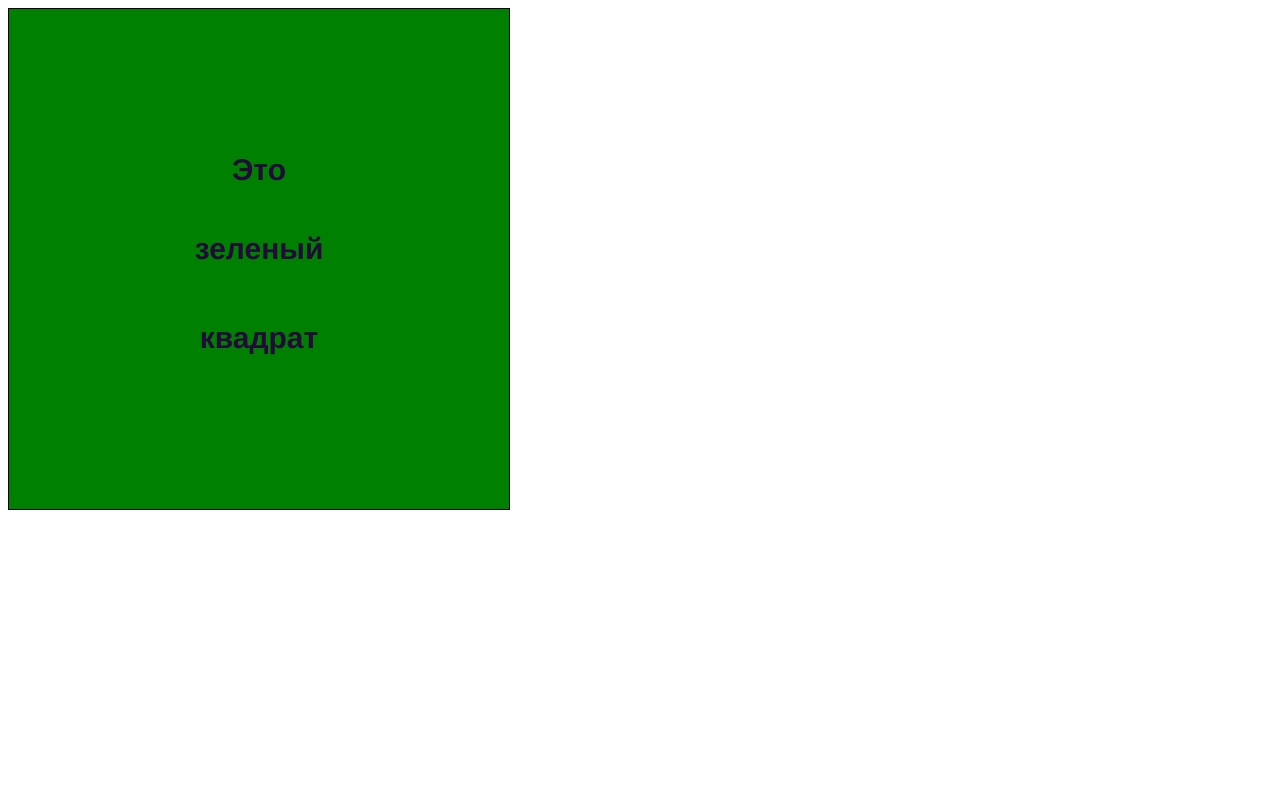
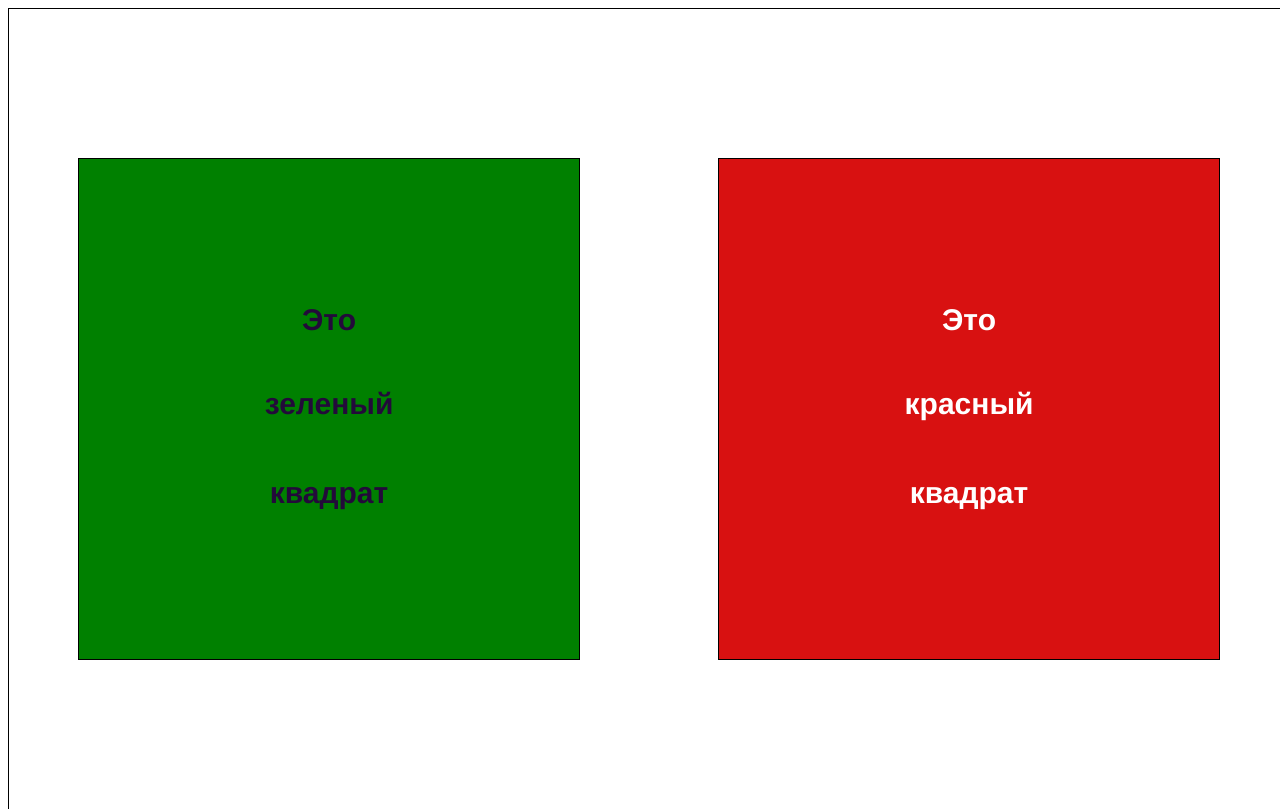
Before and after one commit to StasPanda/first-project, a plain HTML site: page index.html in a window 1280 px wide. Shown: the top 809 px of the page. Drawn offline with Linux system fonts and the light colour scheme; files whose address does not match are found by name.

Commit message:
Создал БЭМ Nested

```diff
--- a/index.html
+++ b/index.html
@@ -9,16 +9,18 @@
 </head>
 <body>
     <main class="content">
+      <section class="squares">
         <div class="green-square">
            <h1 class="green-square__text">Это</h1>
            <h2 class="green-square__text">зеленый</h2>
            <h3 class="green-square__text">квадрат</h3>
         </div>
-      <div red-square>
+        <div class="red-square">
           <h1 class="red-square__text">Это</h1>
           <h2 class="red-square__text">красный</h2>
           <h3 class="red-square__text">квадрат</h3>
         </div>
+      </section>
     </main>
 
 </body>
--- a/style.css
+++ b/style.css
@@ -1,7 +1,10 @@
-.content {
+.squares {
+    width: 100vw;
+    height: 100vh;
+    border: 1px solid black;
     display: flex;
-    justify-content: space-between;
-    flex-wrap: wrap;
+    justify-content: space-around;
+    align-items: center;
 }
 
 .green-square {
```
Lines whose indentation alone changed are shown as unchanged.
